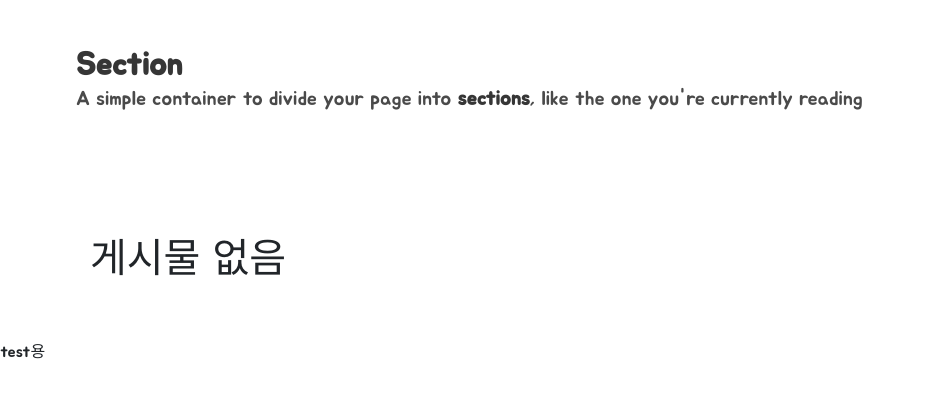
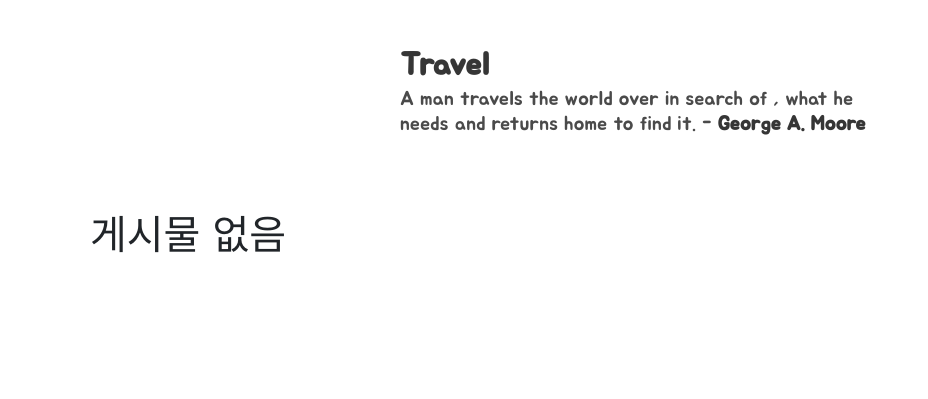
Before and after one commit to dds1q/1week-miniproject, a Flask app: template project/templates/index.html in a window 1280 px wide. Shown: the part 401-800 px from the top of the page, without its empty margins (0-928 px from the left). Run offline with Flask 2, Linux system fonts and the light colour scheme; the template is opened without the code that fills it, so the values that code supplies are empty; some libraries are stand-ins or nearby versions.

Commit message:
임시 저장

```diff
--- a/project/app.py
+++ b/project/app.py
@@ -43,6 +43,9 @@
         return redirect(url_for("login", msg="로그인 정보가 존재하지 않습니다."))
 
 
+
+
+
 @app.route("/about/<name>")
 def admin(name):
     return 'About %s' % name
@@ -57,7 +60,7 @@
 @app.route("/main/<search_receive>")
 def search(search_receive):
     print(search_receive)
-    search_info = db.users.find_one({"title": search_receive})
+    search_info = db.App.find_one({"title": search_receive})
     print(search_info)
     if search_info is None:
         return render_template('/index.html', msg='내용을 찾을 수 없습니다')
--- a/project/templates/index.html
+++ b/project/templates/index.html
@@ -92,15 +92,12 @@
             margin: 20px auto 0px auto;
         }
 
-        /*.card {
-            box-shadow: 5px 5px 3px 3px grey;
-        }*/
 
-       /* .section {
+        .section {
             width: 600px;
             max-width: 100%;
             margin: auto;
-        }*/
+        }
 
         .banner {
             cursor: pointer;
@@ -295,9 +292,6 @@
             }
 
             $('#cards-box').empty()
-
-
-
         }
 
         function toggle_like(num) {
@@ -412,10 +406,9 @@
 
 <section class="section">
     <div class="container">
-        <h1 class="title">Section</h1>
+        <h1 class="title">Travel</h1>
         <h2 class="subtitle">
-            A simple container to divide your page into <strong>sections</strong>, like the one you're
-            currently reading
+            A man travels the world over in search of , what he needs and returns home to find it. - <strong>George A. Moore</strong>
         </h2>
     </div>
 </section>
@@ -440,7 +433,7 @@
         {% endfor %}
     </div>
 </div>-->
-<section class="section">
+<section>
             <!-- 글목록 부분 -->
             <div class="mycards">
                 <div class="row row-cols-1 row-cols-md-4 g-4" id="cards-box">
@@ -477,7 +470,6 @@
             </div>
             <!-- 글목록 부분 -->
         </section>
-<p id="test"> test용 </p>
 <!--<nav class="navbar is-fixed-top is-white" role="navigation" aria-label="main navigation">
     <div class="navbar-brand">
         <a class="navbar-item" href="/main">
@@ -503,18 +495,8 @@
         </li>
       </ul>
 
-      <!--<form class="d-flex" role="search">
-        <input class="form-control me-2" type="search" placeholder="Search" aria-label="Search" id="searchTitle">
-        <button onclick="findTitle()" class="btn btn-outline-success" type="submit">Search</button>
-      </form>-->
-        <!--<form class="d-flex" role="search">
-        <input class="form-control me-2" type="search" placeholder="Search" aria-label="Search" id="searchTitle">
-            <button onclick="findTitle()">gdgd</button>
-        <button onclick="findTitle()" class="btn btn-outline-success" type="submit">Search</button>
-      </form>-->
         <form class="d-flex" role="search">
         <input class="form-control me-2" type="search" placeholder="Search" aria-label="Search" id="searchTitle">
-<!--            <button onclick="findTitle()" class="btn btn-outline-success" type="submit">Search</button>-->
       </form>
         <button onclick="findTitle()" class="btn btn-outline-success" type="submit">Search</button>
     </div>
@@ -525,6 +507,7 @@
                  style="cursor:pointer;position:absolute;right:-3px;top:-3px;z-index:1" onclick="closeDaumPostcode()"
                  alt="닫기 버튼">
         </div>
+<p></p>
 </body>
 
     <script>
```
Also changed, not shown: project/templates/index_detail.html (+24 -10 lines).
